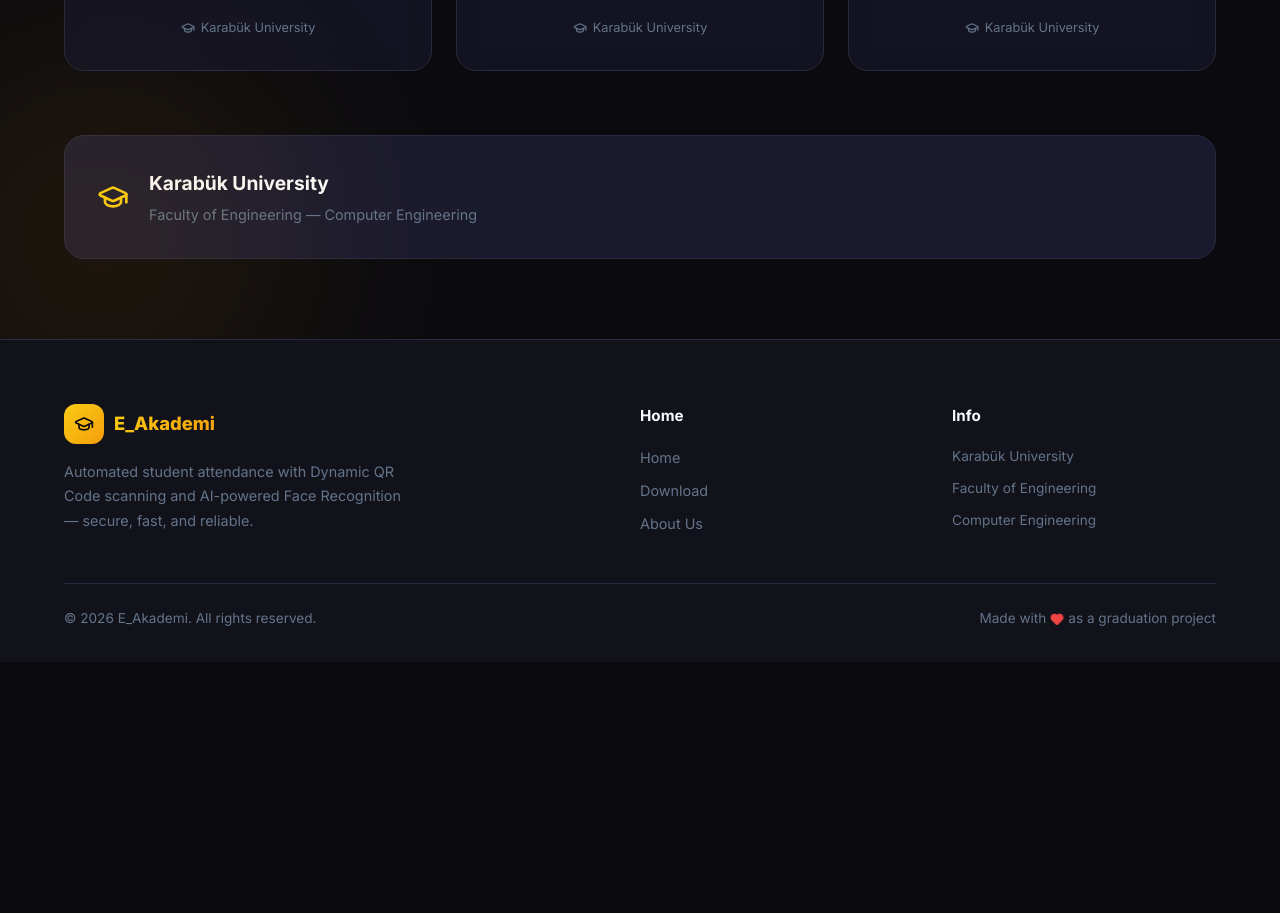
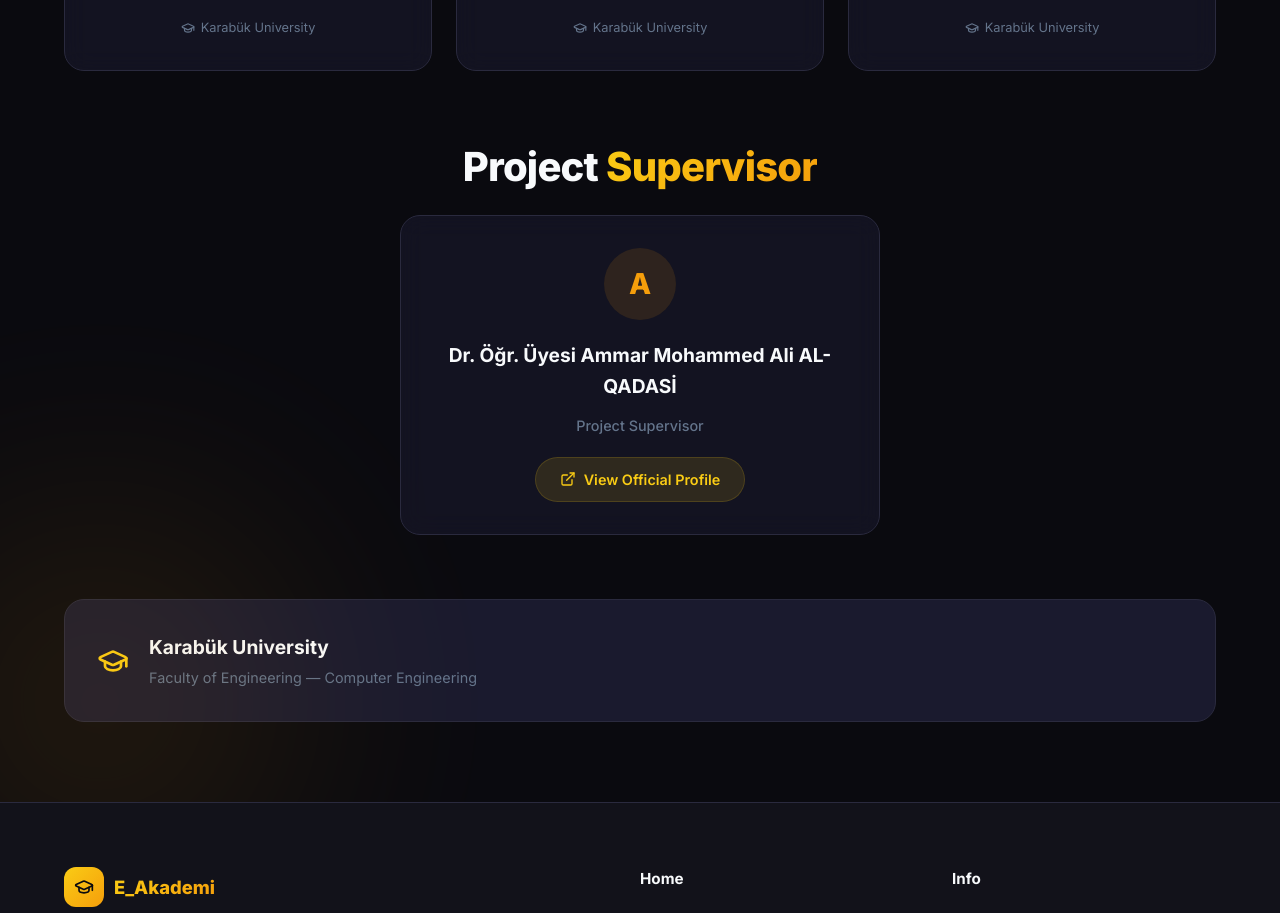
Before and after one commit to Youssef-Ragab1/E_Akademi-Website, a React (Vite) app: page /about in a window 1280 px wide. Shown: the part 1260-2173 px from the top of the page. Before the commit the page ends 1922 px from the top, so only its background shows below. Built offline with nearby package versions, Linux system fonts and the light colour scheme.

Commit message:
feat: add internationalized About and Home pages with project information and multi-language support.

```diff
--- a/src/i18n/translations.js
+++ b/src/i18n/translations.js
@@ -73,6 +73,10 @@
     teamTitle: 'Team',
     teamTitleAccent: 'Members',
     teamSubtitle: 'The talented team behind E_Akademi.',
+    supervisorTitle: 'Project',
+    supervisorTitleAccent: 'Supervisor',
+    supervisorRole: 'Project Supervisor',
+    supervisorProfile: 'View Official Profile',
     studentId: 'Student ID',
     university: 'Karabük University',
     faculty: 'Faculty of Engineering',
@@ -158,6 +162,10 @@
     teamTitle: 'Takım',
     teamTitleAccent: 'Üyeleri',
     teamSubtitle: 'E_Akademi\'nin arkasındaki yetenekli ekip.',
+    supervisorTitle: 'Proje',
+    supervisorTitleAccent: 'Danışmanı',
+    supervisorRole: 'Proje Danışmanı',
+    supervisorProfile: 'Resmi Profili Görüntüle',
     studentId: 'Öğrenci No',
     university: 'Karabük Üniversitesi',
     faculty: 'Mühendislik Fakültesi',
--- a/src/pages/About.css
+++ b/src/pages/About.css
@@ -158,6 +158,51 @@
   margin-top: 4px;
 }
 
+/* ─── Supervisor ──────────────────────────────────── */
+.about__supervisor {
+  text-align: center;
+  margin-bottom: 64px;
+}
+
+.about__supervisor-card {
+  max-width: 480px;
+  margin: 0 auto;
+  text-align: center;
+  display: flex;
+  flex-direction: column;
+  align-items: center;
+  gap: 12px;
+  padding: 48px 32px;
+  transition: border-color 0.3s;
+}
+
+.about__supervisor-role {
+  font-size: 0.9rem;
+  color: var(--text-muted);
+  font-weight: 500;
+}
+
+.about__supervisor-link {
+  display: inline-flex;
+  align-items: center;
+  gap: 8px;
+  padding: 10px 24px;
+  margin-top: 8px;
+  background: var(--accent-gold-dim);
+  border: 1px solid rgba(250, 204, 21, 0.15);
+  border-radius: var(--radius-full);
+  color: var(--accent-gold);
+  font-weight: 600;
+  font-size: 0.9rem;
+  transition: background 0.2s, transform 0.2s, box-shadow 0.2s;
+}
+
+.about__supervisor-link:hover {
+  background: rgba(250, 204, 21, 0.18);
+  transform: translateY(-2px);
+  box-shadow: 0 4px 20px rgba(250, 204, 21, 0.15);
+}
+
 /* ─── University Banner ───────────────────────────── */
 .about__uni-banner {
   display: flex;
--- a/src/pages/About.jsx
+++ b/src/pages/About.jsx
@@ -1,5 +1,5 @@
 import { motion } from 'framer-motion';
-import { GraduationCap, Users } from 'lucide-react';
+import { GraduationCap, Users, ExternalLink } from 'lucide-react';
 import { useLanguage } from '../context/LanguageContext';
 import './About.css';
 
@@ -142,6 +142,44 @@
           </motion.div>
         </motion.div>
 
+        {/* Supervisor */}
+        <motion.div
+          className="about__supervisor"
+          initial="hidden"
+          whileInView="visible"
+          viewport={{ once: true, amount: 0.2 }}
+          variants={stagger}
+        >
+          <motion.h2 className="section-title" variants={fadeUp}>
+            {t('supervisorTitle')} <span className="gradient-text">{t('supervisorTitleAccent')}</span>
+          </motion.h2>
+
+          <motion.div
+            className="glass-card about__supervisor-card"
+            variants={fadeUp}
+            custom={1}
+            whileHover={{ y: -8, borderColor: '#F59E0B' }}
+          >
+            <div
+              className="about__team-avatar"
+              style={{ background: 'rgba(245, 158, 11, 0.12)', color: '#F59E0B' }}
+            >
+              A
+            </div>
+            <h3 className="about__team-name">Dr. Öğr. Üyesi Ammar Mohammed Ali AL-QADASİ</h3>
+            <p className="about__supervisor-role">{t('supervisorRole')}</p>
+            <a
+              href="https://kfrm.karabuk.edu.tr/ammaralqadasi"
+              target="_blank"
+              rel="noopener noreferrer"
+              className="about__supervisor-link"
+            >
+              <ExternalLink size={16} />
+              {t('supervisorProfile')}
+            </a>
+          </motion.div>
+        </motion.div>
+
         {/* University Info */}
         <motion.div
           className="about__uni-banner"
--- a/src/pages/Home.jsx
+++ b/src/pages/Home.jsx
@@ -92,14 +92,14 @@
                 animate={{ y: [0, -10, 0] }}
                 transition={{ duration: 4, repeat: Infinity, ease: 'easeInOut' }}
               >
-                <img src="/screenshots/6-Doctor-Interface.jpg" alt="Doctor Interface" />
+                <img src="/screenshots/4-Student-Interface.jpg" alt="Student Interface" />
               </motion.div>
               <motion.div
                 className="phone-mockup hero__phone hero__phone--secondary"
                 animate={{ y: [0, 10, 0] }}
                 transition={{ duration: 4, repeat: Infinity, ease: 'easeInOut', delay: 1 }}
               >
-                <img src="/screenshots/4-Student-Interface.jpg" alt="Student Interface" />
+                <img src="/screenshots/6-Doctor-Interface.jpg" alt="Doctor Interface" />
               </motion.div>
             </div>
           </motion.div>
```
